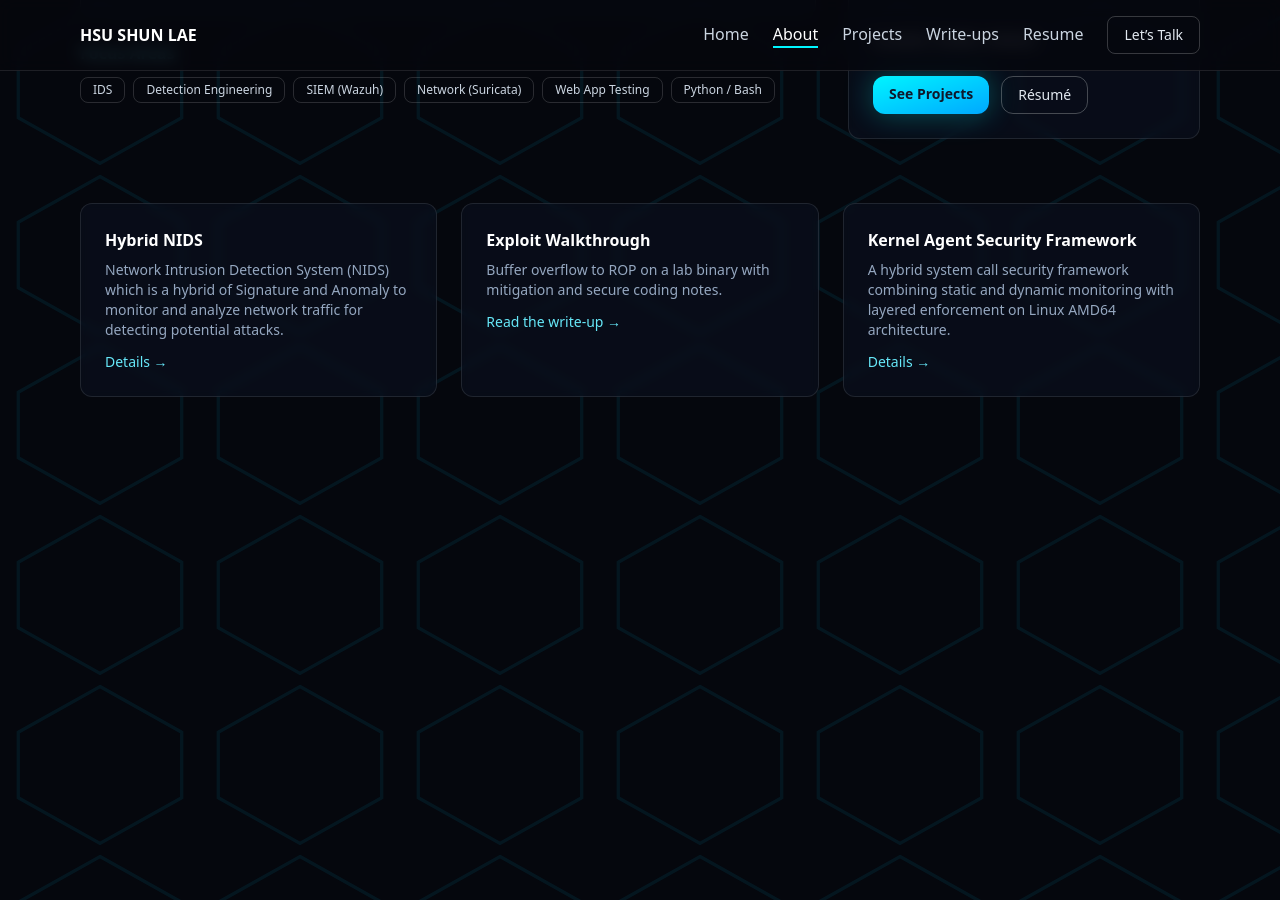
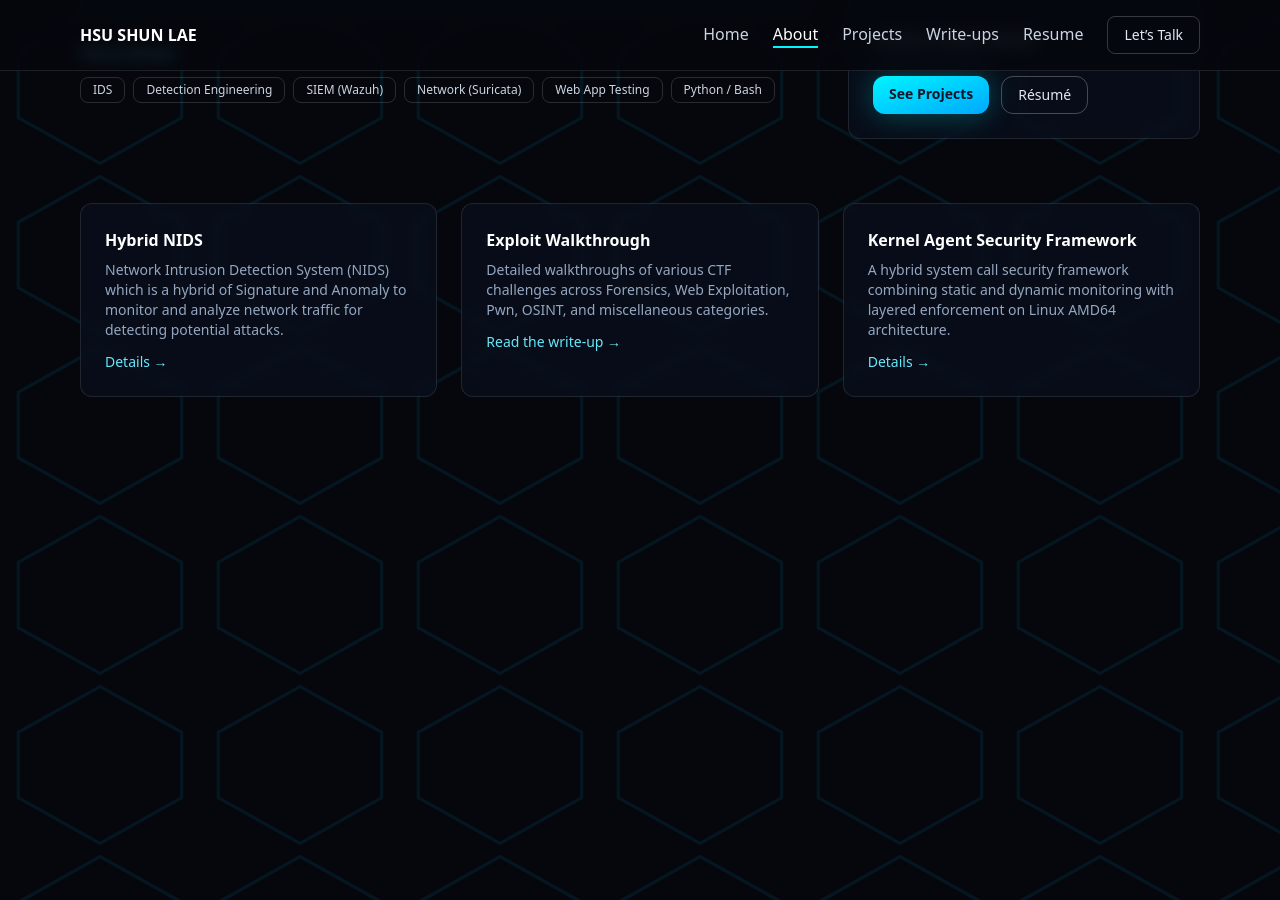
Before and after one commit to HsuShunLae/HsuShunLae.github.io, a Jekyll site: the page built from index.md, in a window 1280 px wide and 900 px high, scrolled down 1388 px. Built offline with Jekyll 4.4.1, drawn with Linux system fonts in a browser that asks for light colours; nearby versions of some CDN libraries.

Commit message:
Update about-section.html

```diff
--- a/_includes/about-section.html
+++ b/_includes/about-section.html
@@ -90,7 +90,7 @@
       <div class="rounded-xl border border-white/10 bg-panel/60 backdrop-blur-sm p-6">
         <h4 class="mb-2 font-semibold text-white">Exploit Walkthrough</h4>
         <p class="text-mute text-sm mb-3">
-          Buffer overflow to ROP on a lab binary with mitigation and secure coding notes.
+          Detailed walkthroughs of various CTF challenges across Forensics, Web Exploitation, Pwn, OSINT, and miscellaneous categories.
         </p>
         <a href="#writeups" class="text-cyan-300 hover:underline text-sm">
           Read the write-up →
```
